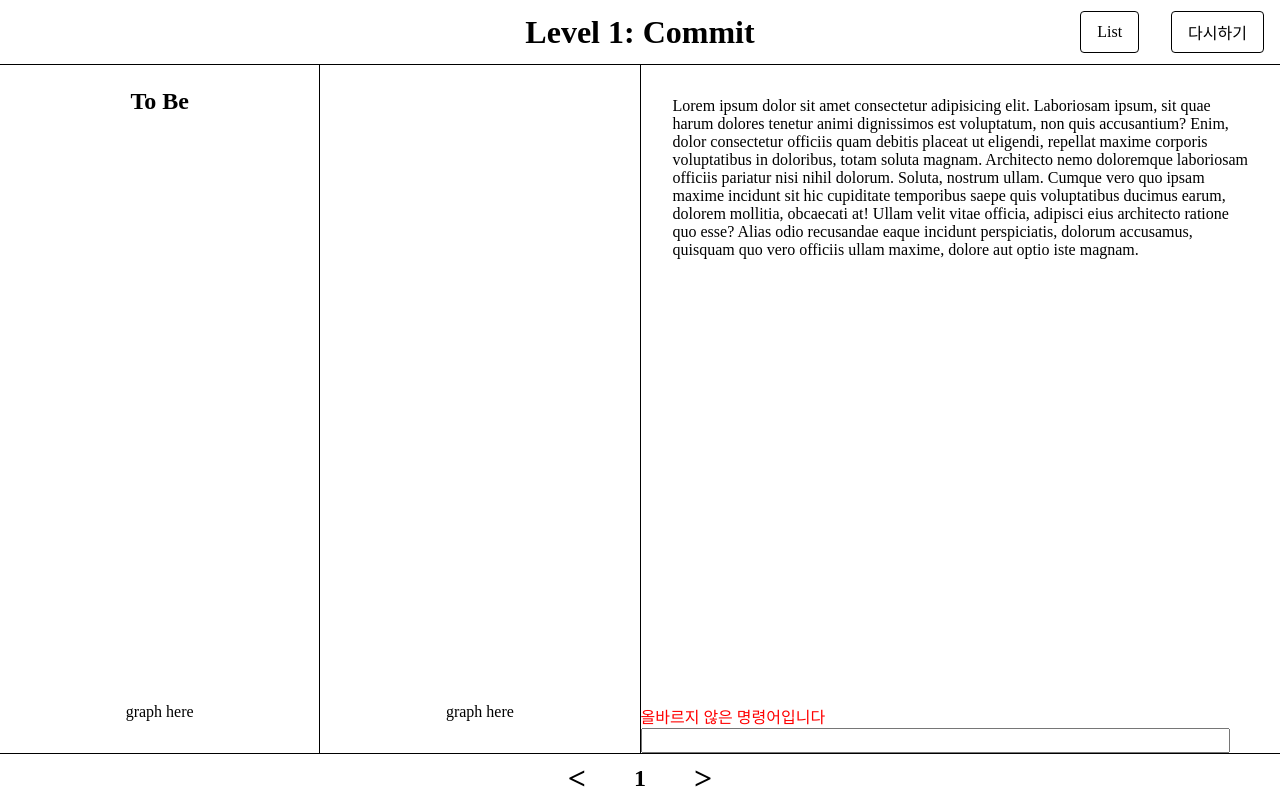
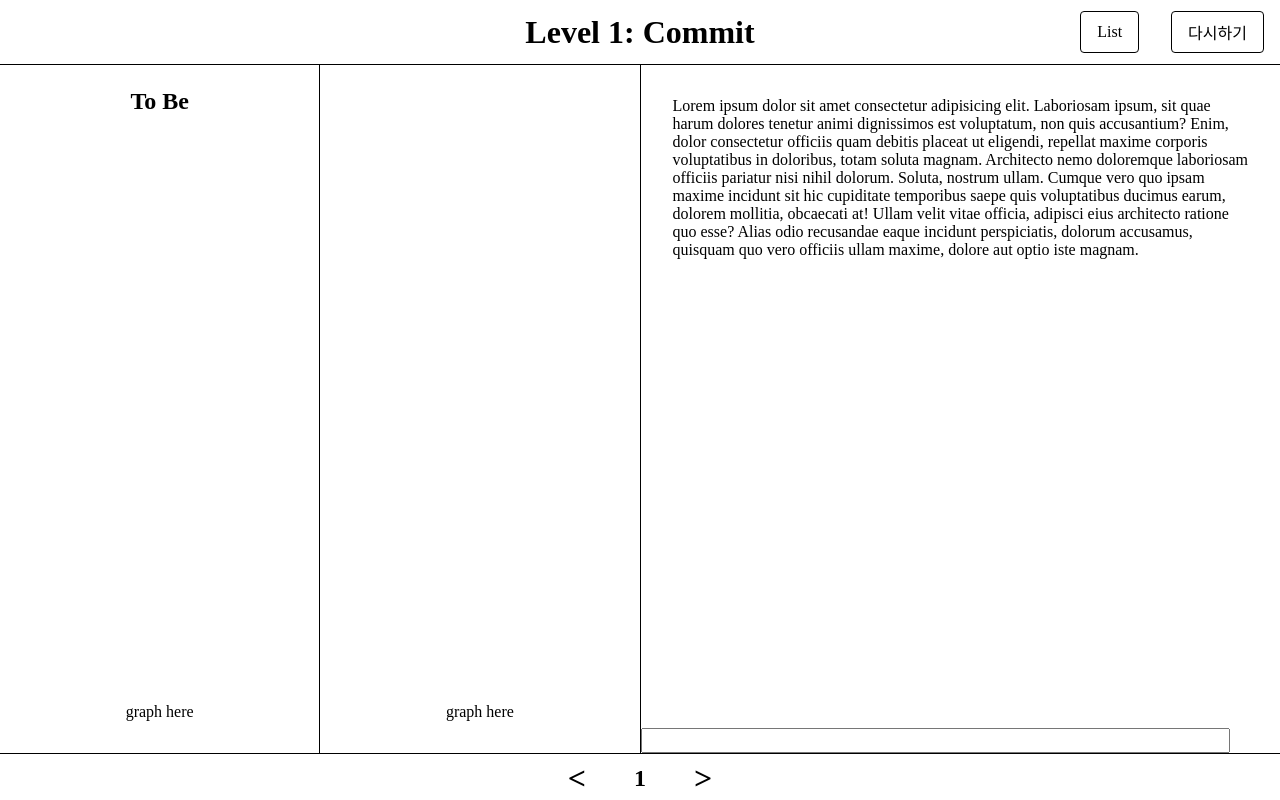
Before and after one commit to sangwoo-sean/gitter, a React (Vite) app: page / in a window 1280 px wide. Built offline with nearby package versions, Linux system fonts and the light colour scheme.

Commit message:
error text

```diff
--- a/src/layout/Lesson.tsx
+++ b/src/layout/Lesson.tsx
@@ -1,6 +1,9 @@
+import { useState } from "react";
 import styled from "styled-components";
 
 export default function Lesson() {
+  const [invalid, setInvalid] = useState<boolean>(false);
+
   return (
     <Styled>
       <StyledInstruction>
@@ -11,9 +14,7 @@ export default function Lesson() {
         officia, adipisci eius architecto ratione quo esse? Alias odio recusandae eaque incidunt perspiciatis, dolorum accusamus, quisquam quo vero
         officiis ullam maxime, dolore aut optio iste magnam.
       </StyledInstruction>
-      <div>
-        <span style={{ color: "red" }}>올바르지 않은 명령어입니다</span>
-      </div>
+      <div>{invalid && <span style={{ color: "red" }}>올바르지 않은 명령어입니다</span>}</div>
       <div>
         <StyledInput type="text" style={{ width: "90%" }} />
       </div>
```
